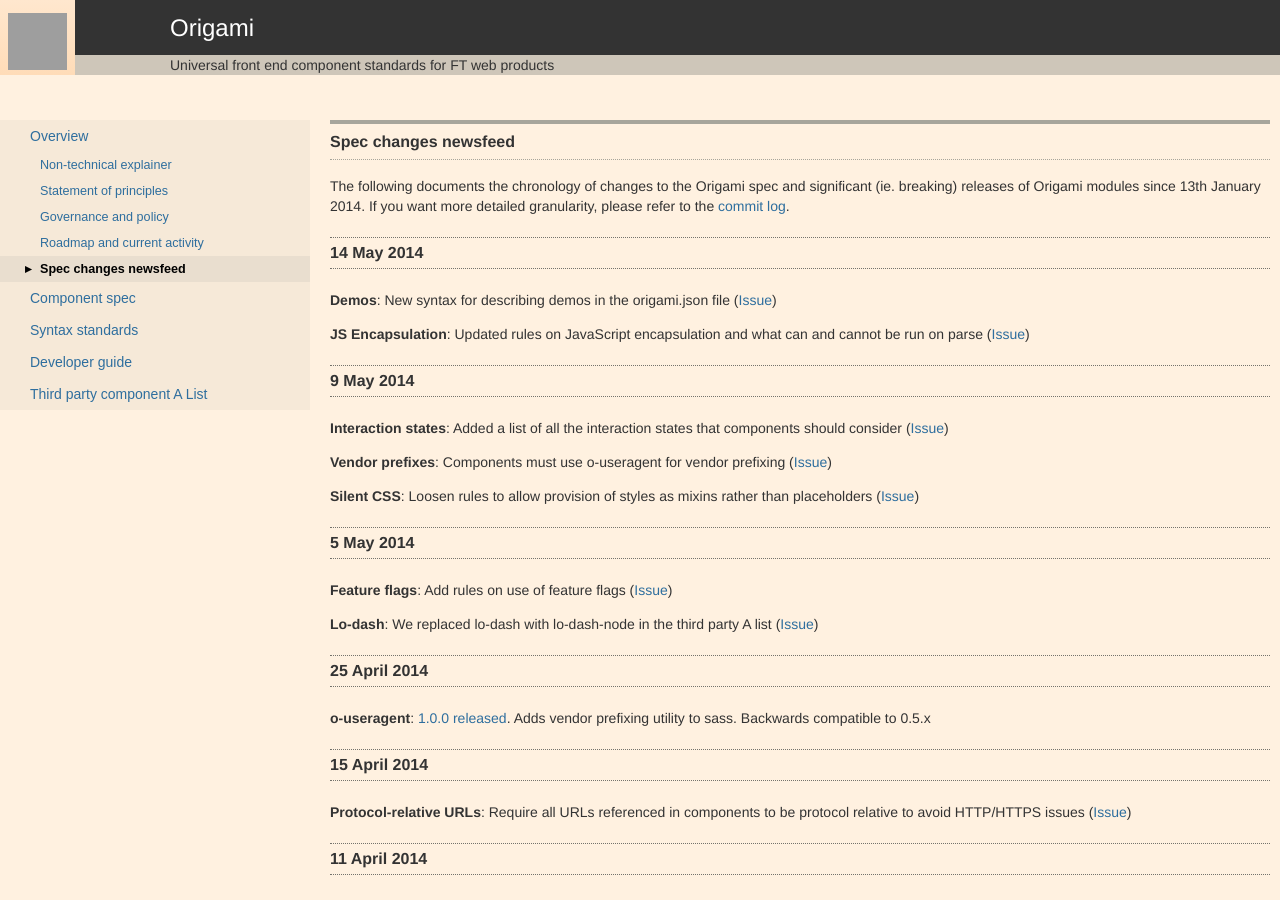
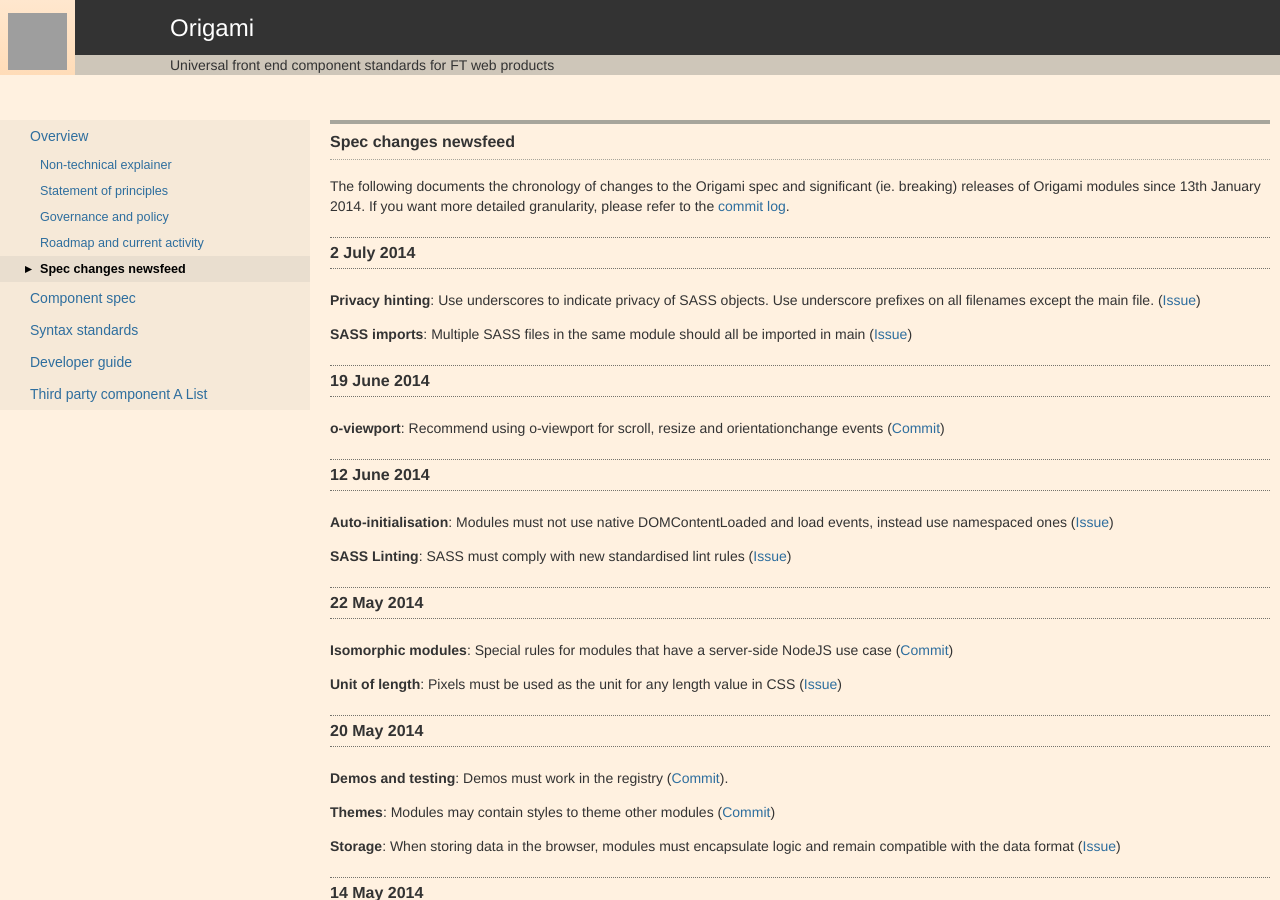
Before and after one commit to Financial-Times/ft-origami, a Jekyll site: the page built from docs/overview/changes.md, in a window 1280 px wide and 900 px high. Built offline with Jekyll 4.4.1, drawn with Linux system fonts in a browser that asks for light colours; some web fonts are replaced; grey boxes are pictures that could not be loaded.

Commit message:
Update newsfeed

```diff
--- a/docs/overview/changes.md
+++ b/docs/overview/changes.md
@@ -8,6 +8,36 @@ permalink: /docs/overview/changes/
 # Spec changes newsfeed
 
 The following documents the chronology of changes to the Origami spec and significant (ie. breaking) releases of Origami modules since 13th January 2014.  If you want more detailed granularity, please refer to the [commit log](https://github.com/Financial-Times/ft-origami/commits/gh-pages).
+
+###2 July 2014
+
+**Privacy hinting**: Use underscores to indicate privacy of SASS objects.  Use underscore prefixes on all filenames except the main file. ([Issue](https://github.com/Financial-Times/ft-origami/issues/208))
+
+**SASS imports**: Multiple SASS files in the same module should all be imported in main ([Issue](https://github.com/Financial-Times/ft-origami/issues/205))
+
+###19 June 2014
+
+**o-viewport**: Recommend using o-viewport for scroll, resize and orientationchange events ([Commit](https://github.com/Financial-Times/ft-origami/commit/bb217eaed631c65b7c3010872882f43afd44d4d2))
+
+###12 June 2014
+
+**Auto-initialisation**: Modules must not use native DOMContentLoaded and load events, instead use namespaced ones ([Issue](https://github.com/Financial-Times/ft-origami/issues/196))
+
+**SASS Linting**: SASS must comply with new standardised lint rules ([Issue](https://github.com/Financial-Times/ft-origami/issues/193))
+
+###22 May 2014
+
+**Isomorphic modules**: Special rules for modules that have a server-side NodeJS use case ([Commit](https://github.com/Financial-Times/ft-origami/commit/3dcc3cc047fa985fcaf76ba5e801b6efd5284e61))
+
+**Unit of length**: Pixels must be used as the unit for any length value in CSS ([Issue](https://github.com/Financial-Times/ft-origami/issues/162))
+
+###20 May 2014
+
+**Demos and testing**: Demos must work in the registry ([Commit](https://github.com/Financial-Times/ft-origami/commit/58dd87d2e4f5fbcbddf087dde1d493130027b4db)).
+
+**Themes**: Modules may contain styles to theme other modules ([Commit](https://github.com/Financial-Times/ft-origami/commit/f2660fd74bc7210bbb8903a3a57969f9ce95cec7))
+
+**Storage**: When storing data in the browser, modules must encapsulate logic and remain compatible with the data format ([Issue](https://github.com/Financial-Times/ft-origami/issues/190))
 
 ###14 May 2014
 
```
